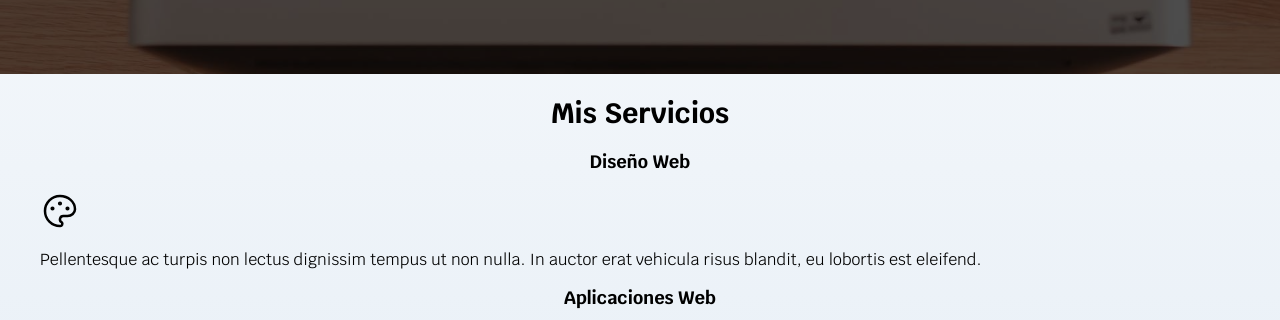
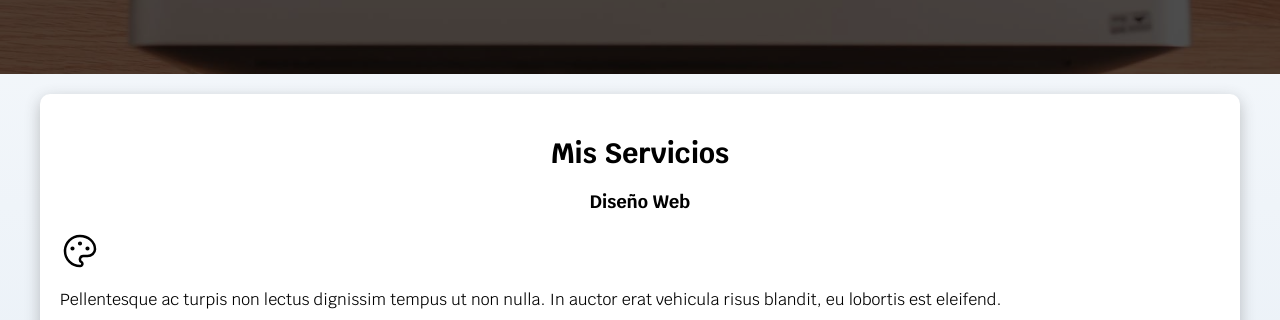
Before and after one commit to Giovanni-Hernandez/DESARROLLO-WEB, a plain HTML site: page index.html in a window 1280 px wide. Shown: the part 514-834 px from the top of the page. Drawn offline with Linux system fonts and the light colour scheme.

Commit message:
Sombras con CSS

```diff
--- a/css/styles.css
+++ b/css/styles.css
@@ -40,6 +40,14 @@ body{
     .boton{
         width:auto /*se resetea el ancho*/
     }
+}
+.sombra{
+    -webkit-box-shadow: 0px 5px 15px 0px rgba(59,59,59,0.3);
+    -moz-box-shadow: 0px 5px 15px 0px rgba(59,59,59,0.3);
+    box-shadow: 0px 5px 15px 0px rgba(59,59,59,0.3);
+    background-color: var(--blanco);
+    padding: 2rem;
+    border-radius: 1rem;
 }
 
 /* Tipografía */
@@ -95,6 +103,7 @@ h1, h2, h3{
     background-size: cover;
     height: 450px;
     position: relative;
+    margin-bottom: 2rem; /*Separacion de margen*/
 }
 .contenido-hero{
     position:absolute;
--- a/index.html
+++ b/index.html
@@ -57,7 +57,7 @@
       <!--.contenido-hero-->
     </section>
 
-    <main class="contenedor">
+    <main class="contenedor sombra">
       <h2>Mis Servicios</h2>
 
       <section>
```
